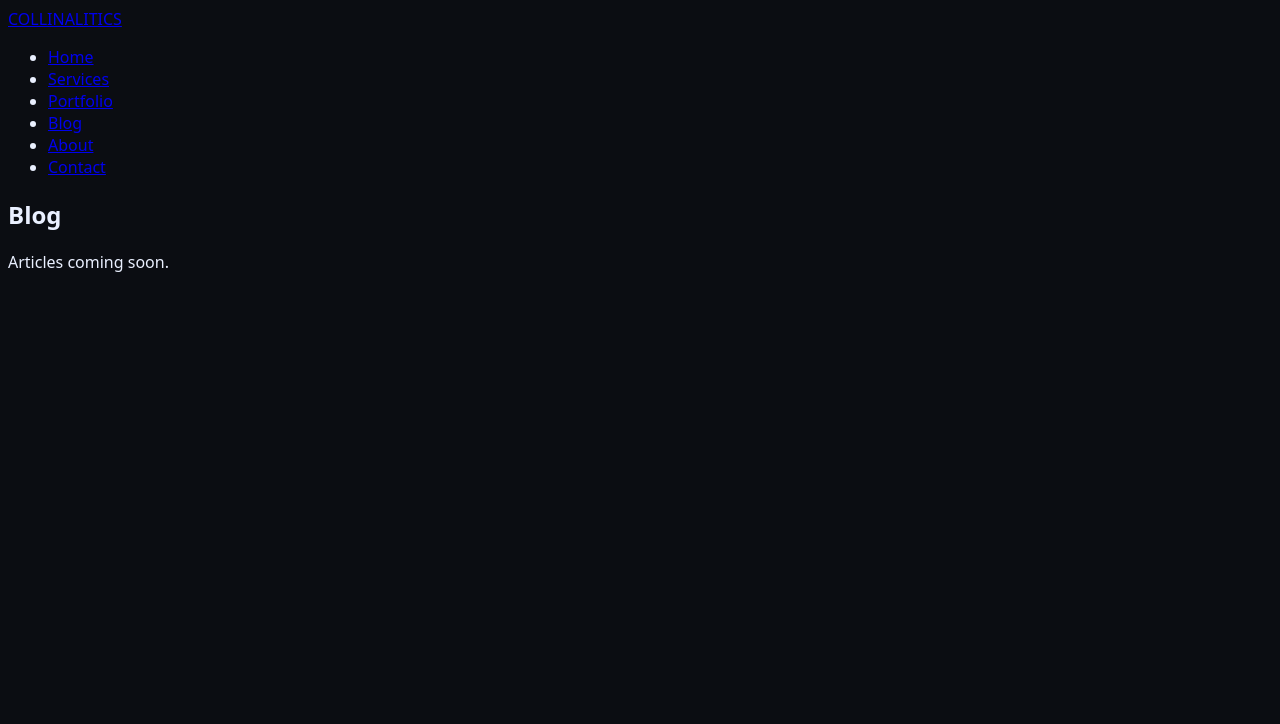
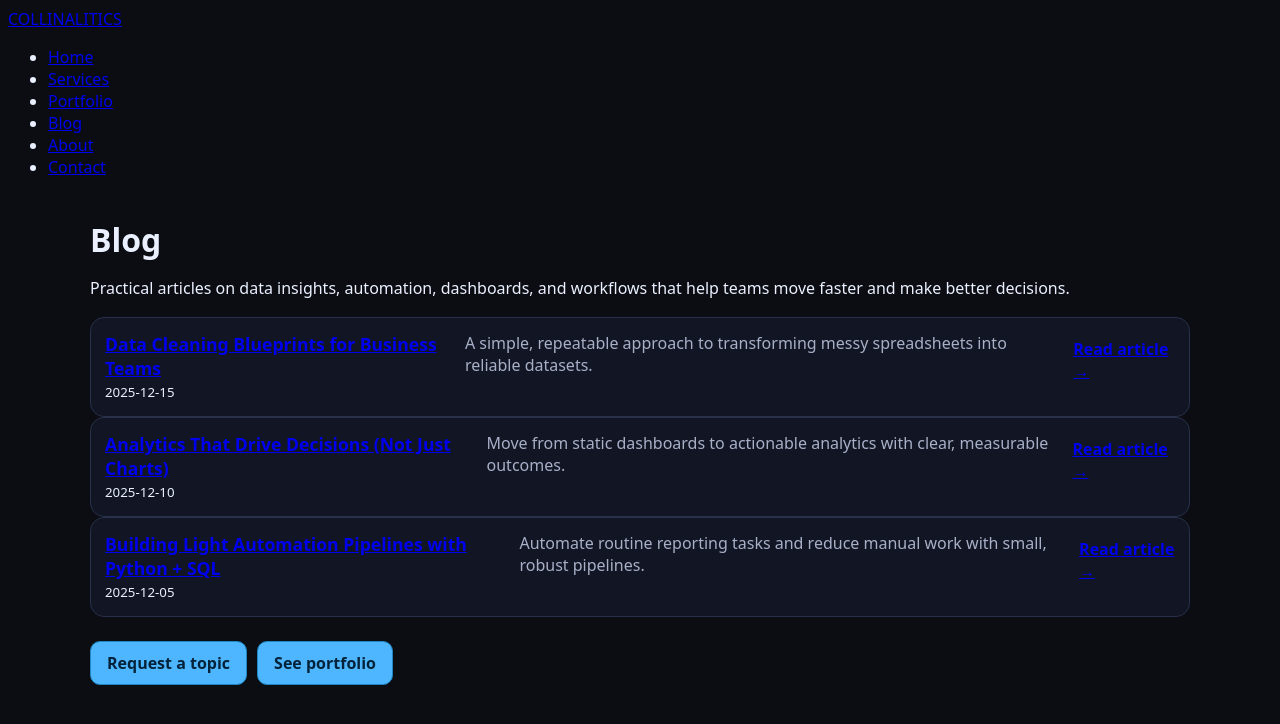
Before and after one commit to collinsayidan/Collinalitics, a React (Vite) app in the folder frontend/: page /blog in a window 1280 px wide. Shown: the top 724 px of the page. Built offline with nearby package versions, Linux system fonts and the light colour scheme; no server answers.

Commit message:
feat(frontend): add API base helper; wire services & portfolio to production API; fix projects export; wrap App with HelmetProvider; add Netlify SPA redirect

```diff
--- a/frontend/package.json
+++ b/frontend/package.json
@@ -10,8 +10,8 @@
   },
   "dependencies": {
     "@fortawesome/fontawesome-free": "^7.1.0",
-    "react": "^18.2.0",
-    "react-dom": "^18.2.0",
+    "react": "^18.3.1",
+    "react-dom": "^18.3.1",
     "react-helmet-async": "^2.0.5",
     "react-router-dom": "^6.28.0"
   },
--- a/frontend/src/main.jsx
+++ b/frontend/src/main.jsx
@@ -1,12 +1,23 @@
 
-import React from 'react'
-import '@fortawesome/fontawesome-free/css/all.min.css';
-import { createRoot } from 'react-dom/client'
-import { HelmetProvider } from 'react-helmet-async'
-import App from './App'
+// frontend/src/main.jsx
+import React from 'react';
+import { createRoot } from 'react-dom/client';
+import { HelmetProvider } from 'react-helmet-async';
+import App from './App';
 
-createRoot(document.getElementById('root')).render(
-  <HelmetProvider>
-    <App />
-  </HelmetProvider>
-)
+// Optional: basic CSS reset to ensure visibility (can be removed later)
+// import './styles.css';
+
+const rootEl = document.getElementById('root');
+if (!rootEl) {
+  // If index.html is not loading correctly, this will throw an explicit error
+  throw new Error('Root element #root not found in index.html');
+}
+
+createRoot(rootEl).render(
+  <React.StrictMode>
+    <HelmetProvider>
+      <App />
+    </HelmetProvider>
+  </React.StrictMode>
+);
--- a/frontend/src/pages/Blog.jsx
+++ b/frontend/src/pages/Blog.jsx
@@ -1,4 +1,108 @@
 
-export default function Blog(){
-  return <section><h1>Blog</h1><p>Articles coming soon.</p></section>
+// frontend/src/pages/Blog.jsx
+import { Helmet } from 'react-helmet-async';
+import { Link } from 'react-router-dom';
+import { SITE_NAME, SITE_URL, DEFAULT_OG_IMAGE } from '../config/seo';
+
+export default function Blog() {
+  const title = `Blog | ${SITE_NAME}`;
+  const description =
+    'Articles on data analytics, automation, dashboards, and practical workflows for growing businesses.';
+  const canonical = `${SITE_URL}/blog`;
+
+  // Temporary placeholders until backend posts go live
+  const placeholders = [
+    {
+      slug: 'data-cleaning-blueprints',
+      title: 'Data Cleaning Blueprints for Business Teams',
+      excerpt:
+        'A simple, repeatable approach to transforming messy spreadsheets into reliable datasets.',
+      date: '2025-12-15',
+    },
+    {
+      slug: 'analytics-that-drive-decisions',
+      title: 'Analytics That Drive Decisions (Not Just Charts)',
+      excerpt:
+        'Move from static dashboards to actionable analytics with clear, measurable outcomes.',
+      date: '2025-12-10',
+    },
+    {
+      slug: 'automation-pipelines',
+      title: 'Building Light Automation Pipelines with Python + SQL',
+      excerpt:
+        'Automate routine reporting tasks and reduce manual work with small, robust pipelines.',
+      date: '2025-12-05',
+    },
+  ];
+
+  return (
+    <>
+      <Helmet>
+        <title>{title}</title>
+        <link rel="canonical" href={canonical} />
+        <meta name="description" content={description} />
+
+        {/* Open Graph / Twitter */}
+        <meta property="og:type" content="website" />
+        <meta property="og:site_name" content={SITE_NAME} />
+        <meta property="og:title" content={title} />
+        <meta property="og:description" content={description} />
+        <meta property="og:url" content={canonical} />
+        <meta property="og:image" content={DEFAULT_OG_IMAGE} />
+        <meta name="twitter:card" content="summary_large_image" />
+        <meta name="twitter:title" content={title} />
+        <meta name="twitter:description" content={description} />
+        <meta name="twitter:image" content={DEFAULT_OG_IMAGE} />
+
+        {/* BlogPage JSON-LD */}
+        <script type="application/ld+json">
+          {JSON.stringify({
+            '@context': 'https://schema.org',
+            '@type': 'Blog',
+            name: SITE_NAME,
+            url: canonical,
+            description,
+          })}
+        </script>
+      </Helmet>
+
+      <section className="container">
+        <header className="page-header" style={{ marginBottom: 18 }}>
+          <h1 className="page-title">Blog</h1>
+          <p className="lead">
+            Practical articles on data insights, automation, dashboards, and workflows that help
+            teams move faster and make better decisions.
+          </p>
+        </header>
+
+        {/* Placeholder post list */}
+        <div className="list">
+          {placeholders.map((post) => (
+            <article key={post.slug} className="list-item card">
+              <header>
+                <h2 className="card-title">
+                  <Link to={`/blog/${post.slug}`}>{post.title}</Link>
+                </h2>
+                <small className="muted">{post.date}</small>
+              </header>
+              <p className="card-excerpt">{post.excerpt}</p>
+              <div className="card-cta">
+                <Link className="btn link" to={`/blog/${post.slug}`}>
+                  Read article →
+                </Link>
+              </div>
+            </article>
+          ))}
+        </div>
+
+        {/* CTA */}
+        <div className="cta-row" style={{ marginTop: 24 }}>
+          <Link className="btn primary" to="/contact">Request a topic</Link>
+          <Link className="btn primary" to="/portfolio" style={{ marginLeft: 10 }}>
+            See portfolio
+          </Link>
+        </div>
+      </section>
+    </>
+  );
 }
--- a/frontend/src/pages/Home.jsx
+++ b/frontend/src/pages/Home.jsx
@@ -1,20 +1,41 @@
 
+// src/pages/Home.jsx
 import { useEffect, useState } from 'react';
 import { Link } from 'react-router-dom';
 import { Helmet } from 'react-helmet-async';
 import { SITE_NAME, SITE_URL, DEFAULT_OG_IMAGE } from '../config/seo';
 
+// Decide the API base depending on environment.
+// In production (Netlify), it reads VITE_API_BASE_URL (e.g., https://.../api).
+// In local dev, it uses Vite proxy at /api.
+const isProd = import.meta.env.MODE === 'production';
+const API_BASE = isProd
+  ? import.meta.env.VITE_API_BASE_URL   // e.g., https://collinalitics-backend-cj2b.onrender.com/api
+  : '/api';                             // dev proxy to localhost:8000
+
 // Helper to fetch services (supports paginated or flat DRF responses)
 async function fetchServicesHome() {
-  const res = await fetch('/api/services/');
-  if (!res.ok) throw new Error('Failed to load services');
+  const url = `${API_BASE}/services/`;  // resolves to /api/services/ in dev and https://.../api/services/ in prod
+  const res = await fetch(url, {
+    // include cookies if you later rely on CSRF/cookie-based auth
+    credentials: 'include',
+    headers: {
+      'Accept': 'application/json',
+    },
+  });
+  if (!res.ok) {
+    const text = await res.text().catch(() => '');
+    throw new Error(`Failed to load services (${res.status}): ${text || res.statusText}`);
+  }
   const data = await res.json();
+
   // If paginated, use data.results; if array, use data; else empty
   const items = Array.isArray(data)
     ? data
     : Array.isArray(data?.results)
       ? data.results
       : [];
+
   return items;
 }
 
@@ -40,6 +61,7 @@ export default function Home() {
         );
         setItems(sorted.slice(0, 3)); // top 3
       } catch (e) {
+        console.error('Home services fetch error:', e);
         setErr(e?.message || 'Failed to load services');
       } finally {
         setLoading(false);
@@ -125,7 +147,10 @@ export default function Home() {
         {err ? (
           <div className="alert error">
             <strong>Error:</strong> {err}
-            <div className="tips">Check backend at http://localhost:8000 and Vite proxy in frontend/vite.config.js.</div>
+            <div className="tips">
+              In production, ensure <code>VITE_API_BASE_URL</code> is set to <code>https://collinalitics-backend-cj2b.onrender.com/api</code> in Netlify,
+              and redeploy with <em>Clear cache and deploy site</em>.
+            </div>
           </div>
         ) : (loading ? cardsSkeleton : cardsContent)}
       </section>
--- a/frontend/src/pages/PortfolioDetail.jsx
+++ b/frontend/src/pages/PortfolioDetail.jsx
@@ -49,6 +49,7 @@ export default function PortfolioDetail() {
         const data = await fetchProject(slug);
         setProject(data);
       } catch (e) {
+        console.error('PortfolioDetail fetch error:', e);
         setErr(e?.message || 'Failed to load project');
       }
     })();
@@ -59,6 +60,10 @@ export default function PortfolioDetail() {
       <section className="container">
         <div className="alert error">
           <strong>Error:</strong> {err}
+          <div className="tips" style={{ marginTop: 6 }}>
+            Ensure the backend exposes <code>/api/portfolio/projects/</code> and, if you want
+            direct slug detail routes, set <code>lookup_field = 'slug'</code> in your Django viewset.
+          </div>
         </div>
       </section>
     );
--- a/frontend/vite.config.js
+++ b/frontend/vite.config.js
@@ -1,13 +1,15 @@
 
-import { defineConfig } from 'vite'
-import react from '@vitejs/plugin-react'
+import { defineConfig } from 'vite';
+import react from '@vitejs/plugin-react';
 
 export default defineConfig({
   plugins: [react()],
   server: {
-    port: 5173,
     proxy: {
-      '/api': 'http://localhost:8000',
-    }
-  }
-})
+      '/api': {
+        target: 'http://localhost:8000',
+        changeOrigin: true,
+      },
+    },
+  },
+});
```
Also changed, not shown: frontend/src/api/projects.js (+88 -12 lines), frontend/src/lib/apiBase.js (added, +10 -0 lines), 2 other files (tests, documents, lock files or other folders).
